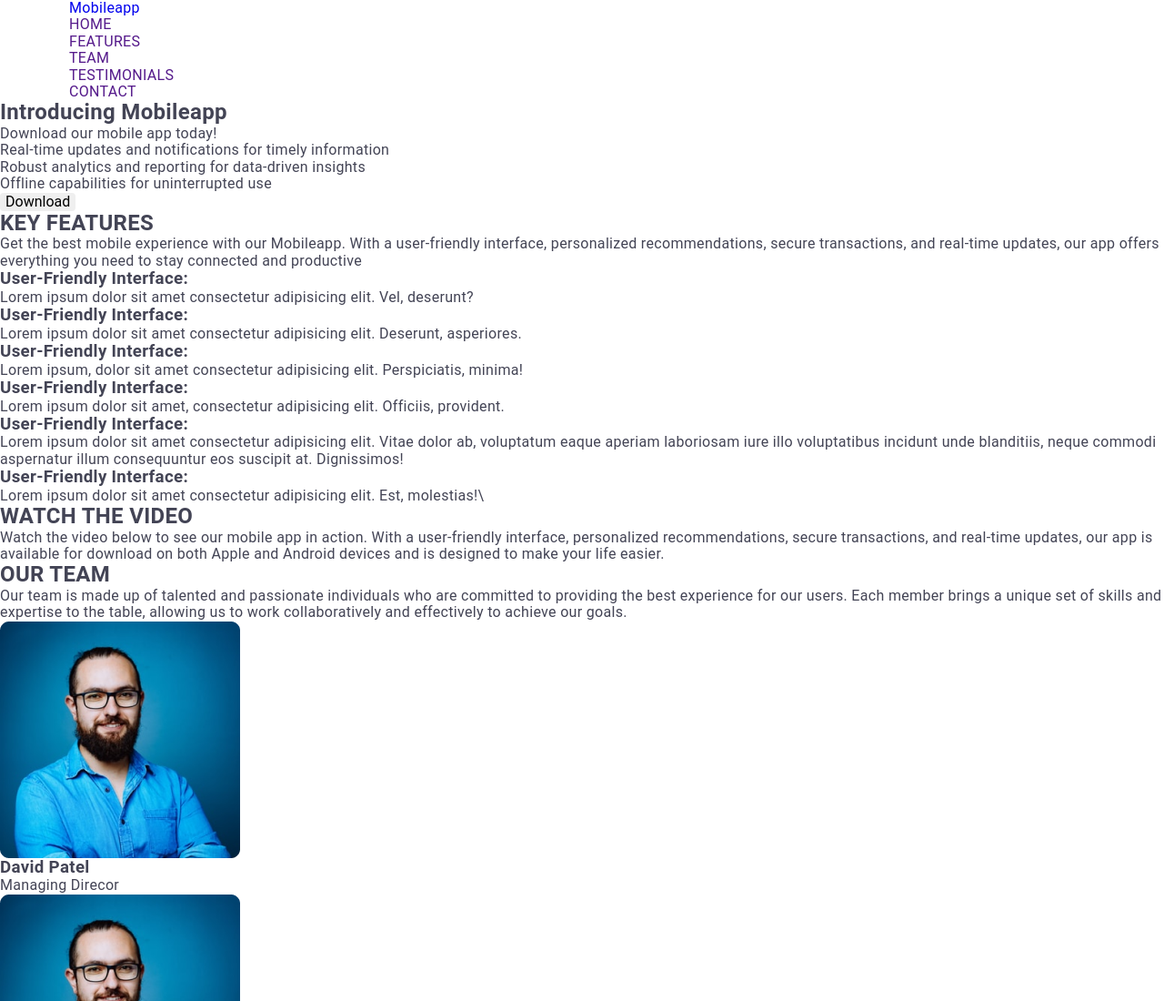
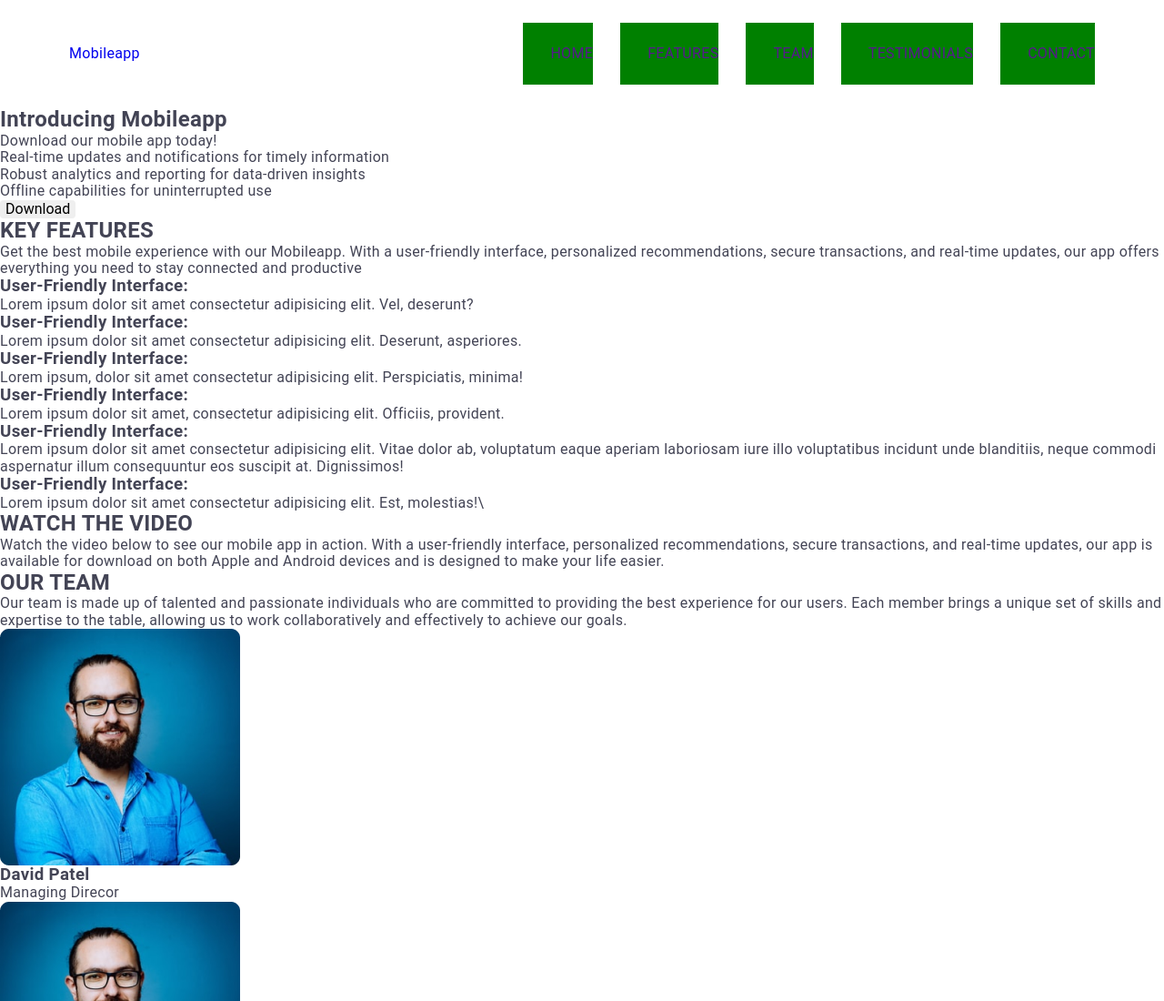
Before and after one commit to anastasiiaipe/practik-1, a plain HTML site: page index.html in a window 1280 px wide. Shown: the top 1100 px of the page at 91% size. Drawn offline with nearby package versions, Linux system fonts and the light colour scheme.

Commit message:
styles-updated

```diff
--- a/css/style.css
+++ b/css/style.css
@@ -86,16 +86,39 @@ a {
   overflow: hidden;
 }
 /* ================================= HEADER=============================== */
-.header {}
+.header {
+  /* height: 70px; */
+}
 
-/* .container {} */
+.header .container {
+  display: flex;
+  align-items: center;
+}
 
 .header-logo {}
 
-.header-nav {}
+.header-nav {
+  margin-left: auto;
+}
 
-.header-list {}
+.header-list {
+  display: flex;
+  padding: 25px 0;
+}
 
-.header-item {}
+.header-item {
+  background-color: green;
+  padding-left: 30px;
+  margin-left: 30px;
+}
 
-.header-link {}
+.header-item:first-child {
+  margin-left: 0;
+}
+
+.header-link {
+  padding: 25px 0;
+  display: block;
+  /* padding-left: 30px; */
+  /* margin-left: 30px; */
+}
--- a/index.html
+++ b/index.html
@@ -1,13 +1,17 @@
 <!DOCTYPE html>
 <html lang="en">
   <head>
-    <link rel="stylesheet" href="https://cdnjs.cloudflare.com/ajax/libs/modern-normalize/2.0.0/modern-normalize.min.css"
+    <link
+      rel="stylesheet"
+      href="https://cdnjs.cloudflare.com/ajax/libs/modern-normalize/2.0.0/modern-normalize.min.css"
       integrity="sha512-4xo8blKMVCiXpTaLzQSLSw3KFOVPWhm/TRtuPVc4WG6kUgjH6J03IBuG7JZPkcWMxJ5huwaBpOpnwYElP/m6wg=="
-      crossorigin="anonymous" referrerpolicy="no-referrer" />
+      crossorigin="anonymous"
+      referrerpolicy="no-referrer"
+    />
     <meta charset="UTF-8" />
     <meta name="viewport" content="width=device-width, initial-scale=1.0" />
     <title>Document</title>
-    <link rel="stylesheet" href="./css/style.css">
+    <link rel="stylesheet" href="./css/style.css" />
   </head>
 
   <body>
@@ -17,10 +21,10 @@
         <nav class="header-nav">
           <ul class="header-list">
             <li class="header-item"><a class="header-link" href="">HOME</a></li>
-          <li class="header-item"><a class="header-link"href="">FEATURES</a></li>
-          <li class="header-item"><a class="header-link"href="">TEAM</a></li>
-          <li class="header-item"><a class="header-link"href="">TESTIMONIALS</a></li>
-          <li class="header-item"><a class="header-link"href="">CONTACT</a></li>
+            <li class="header-item"><a class="header-link" href="">FEATURES</a></li>
+            <li class="header-item"><a class="header-link" href="">TEAM</a></li>
+            <li class="header-item"><a class="header-link" href="">TESTIMONIALS</a></li>
+            <li class="header-item"><a class="header-link" href="">CONTACT</a></li>
           </ul>
         </nav>
       </div>
```
Lines whose indentation alone changed are shown as unchanged.
